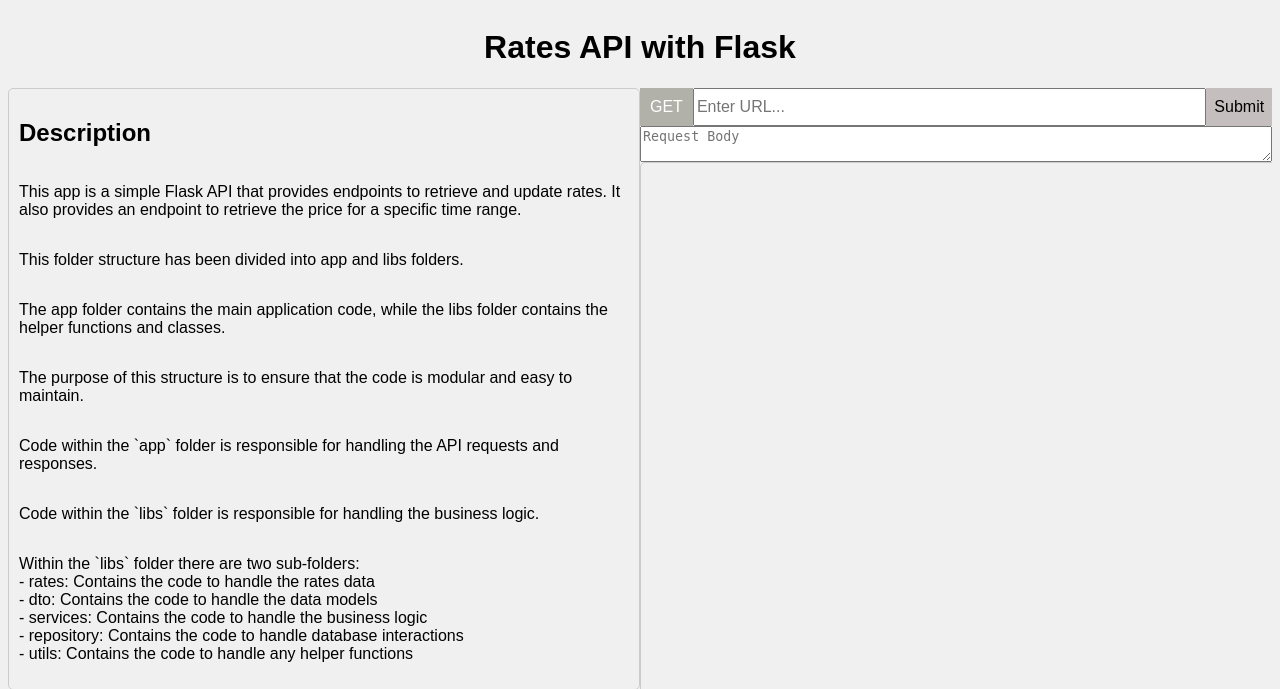
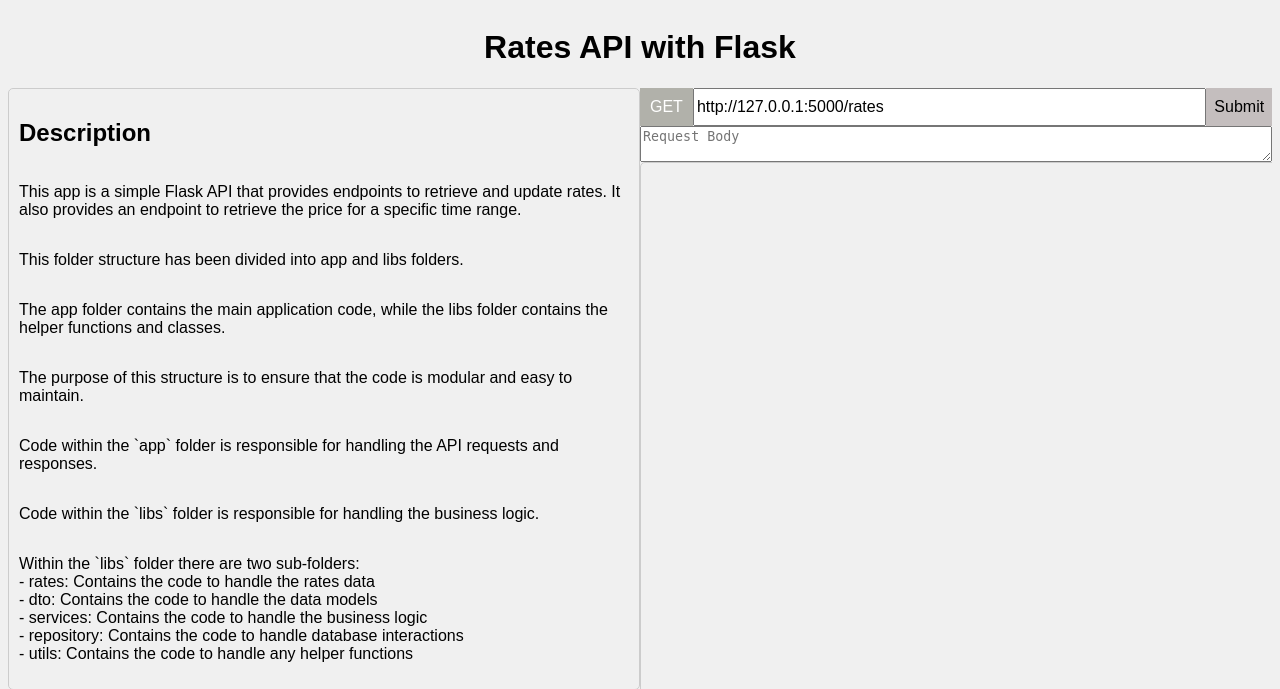
Before and after one commit to tranfh/rates-api, a Flask app: page / in a window 1280 px wide. Shown: the top 689 px of the page. Run offline with Flask 3, Linux system fonts and the light colour scheme; parts of the project's set-up code (start-up, migrations or seed data) failed here and were passed over.

Commit message:
update readme and add a default url in index.html

```diff
--- a/app/templates/index.html
+++ b/app/templates/index.html
@@ -334,7 +334,7 @@
                         <a href="#">POST</a>
                     </div>
                 </div>
-                <input type="text" class="url-input" id="urlInput" placeholder="Enter URL...">
+                <input type="text" class="url-input" id="urlInput" placeholder="Enter URL..." value="http://127.0.0.1:5000/rates">
                 <div class="button" id="submitButton">Submit</div>
             </div>
             <div class="vstack">
```
Also changed, not shown: README.md, img.png (added).
